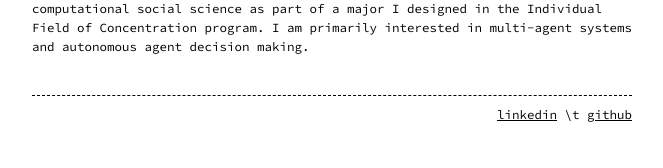
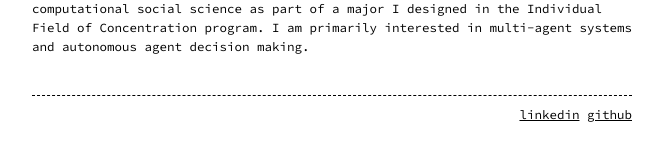
Before and after one commit to chasemcd/chasemcd.github.io, a Jekyll site: the page built from index.md, in a window 1280 px wide. Shown: the part 132-300 px from the top of the page, without its empty margins (308-971 px from the left). Built offline with Jekyll 4.4.1, drawn with Linux system fonts in a browser that asks for light colours.

```diff
--- a/_config.yml
+++ b/_config.yml
@@ -8,7 +8,7 @@ header_pages:
   - index.md
   - about.md
 
-footer: '<a href="https://www.linkedin.com/in/chasemcd/">linkedin</a> \t <a href="https://github.com/chasemcd/">github</a>'
+footer: '<a href="https://www.linkedin.com/in/chasemcd/">linkedin</a> <a href="https://github.com/chasemcd/">github</a>'
 
 style: light # dark (default) or light
 
```
